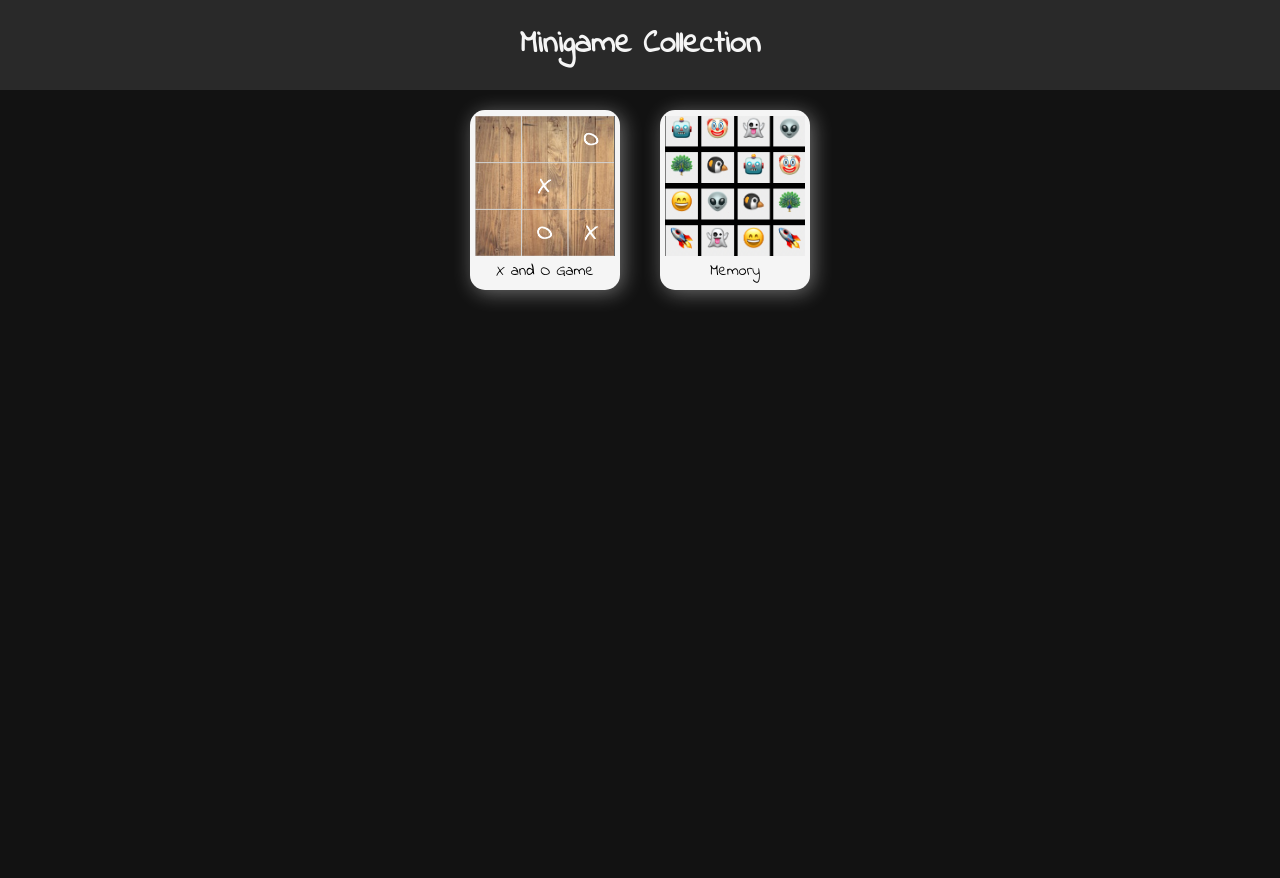
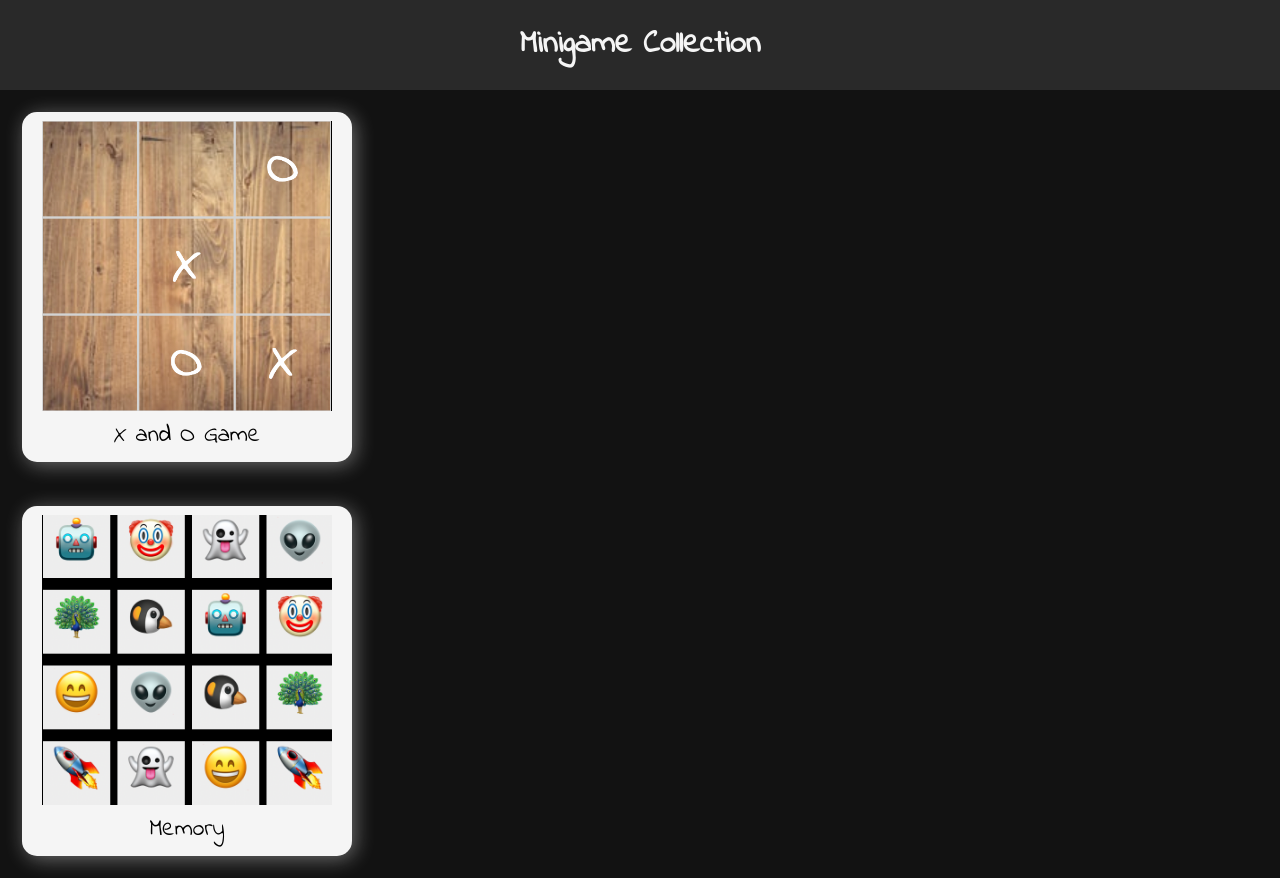
Before and after one commit to AndreasSchmidt87/capstone-project, a Next.js app: page / in a window 1280 px wide. Before the commit the page ends 800 px from the top, so only its background shows below. Built offline with nearby package versions, Linux system fonts and the light colour scheme.

Commit message:
update styling in index

```diff
--- a/pages/index.js
+++ b/pages/index.js
@@ -16,9 +16,9 @@ export default function Home() {
       </Head>
       <Header />
       <Container>
-        <Link href="/xogame"><StyledLink><Image alt="" width="150" height="150
+        <Link href="/xogame"><StyledLink><Image alt="" width="290" height="290
         " src={XOPic} />X and O Game</StyledLink></Link>
-        <Link href="/memory"><StyledLink><Image alt="" width="150" height="150
+        <Link href="/memory"><StyledLink><Image alt="" width="290" height="290
         " src={Memory} />Memory</StyledLink></Link>
       </Container>
     </>
@@ -28,6 +28,7 @@ export default function Home() {
 const Container = styled.main`
   display: flex;
   justify-content: center;
+  flex-direction: column;
 `;
 
 const StyledLink = styled.a`
@@ -37,8 +38,9 @@ const StyledLink = styled.a`
   color: black;
   box-shadow: 3px 3px 20px 0px rgba(245,245,245,0.4);
   border-radius: 15px;
-  margin: 20px;
+  margin: 22px;
   padding: 5px;
-  width: 150px;
-  height: 180px;
+  width: 330px;
+  height: 350px;
+  font-size: 1.5rem;
 `;
```
